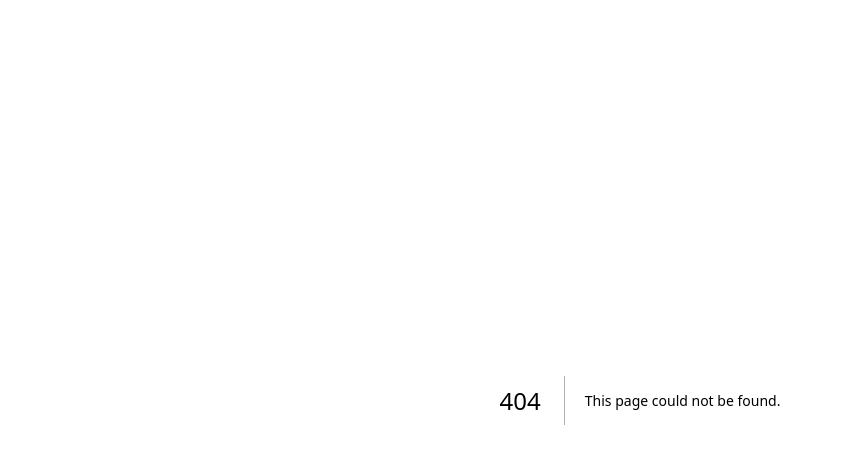
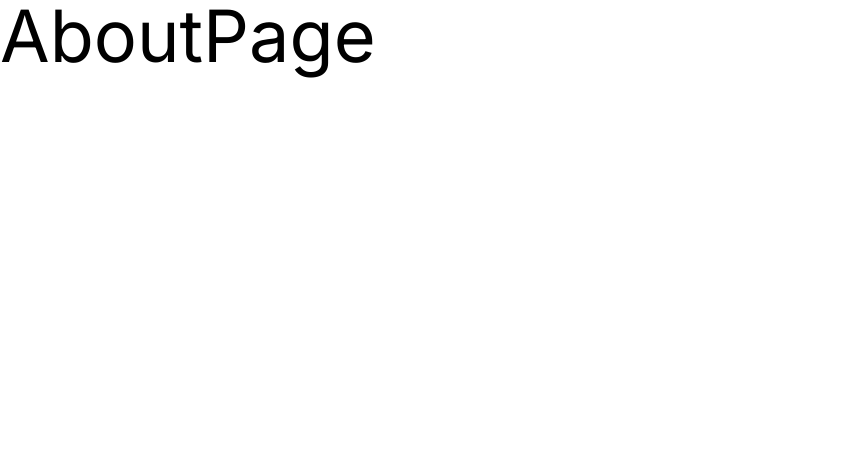
Before and after one commit to Mig-uel/avenue, a Next.js app: page /about in a window 1280 px wide. Before the commit this address had no page. Shown: the top 464 px of the page, without its empty margins (0-841 px from the left). Built offline with nearby package versions, Linux system fonts and the light colour scheme.

Commit message:
feat: Add AboutPage component

```diff
--- /dev/null
+++ b/app/about/page.tsx
@@ -0,0 +1,9 @@
+const AboutPage = () => {
+  return (
+    <div>
+      <h1 className='text-7xl'>AboutPage</h1>
+    </div>
+  )
+}
+
+export default AboutPage
```
